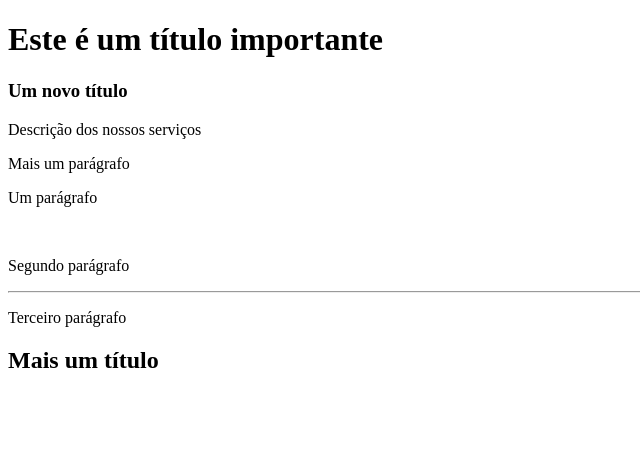
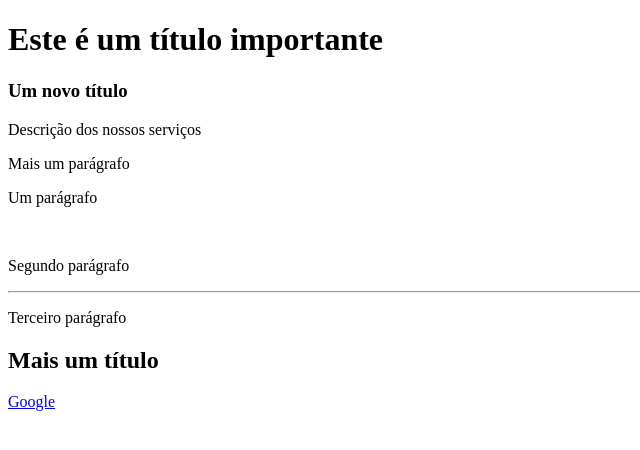
Before and after one commit to samueljdev/Introducao-HTML, a plain HTML site: page index.html in a window 1280 px wide. Shown: the full height of the page, 0-640 px from the left. Drawn offline with Linux system fonts and the light colour scheme.

Commit message:
Atributos

```diff
--- a/index.html
+++ b/index.html
@@ -24,5 +24,9 @@
     <h2>Mais um título</h2>
     <!-- Outro comentário -->
 
+    <!-- 5 Atributos -->
+    <a href="https://google.com">Google</a>
+    <br />
+
   </body>
 </html>
```
